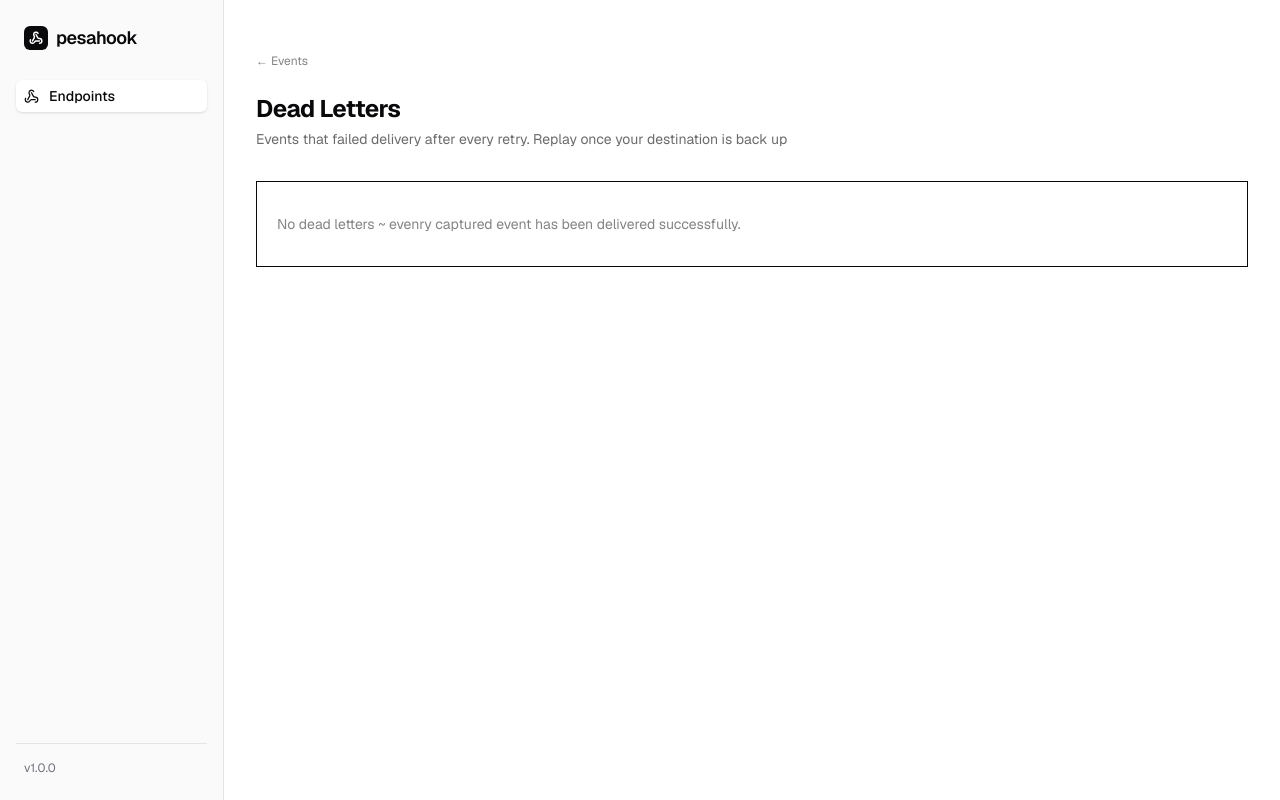
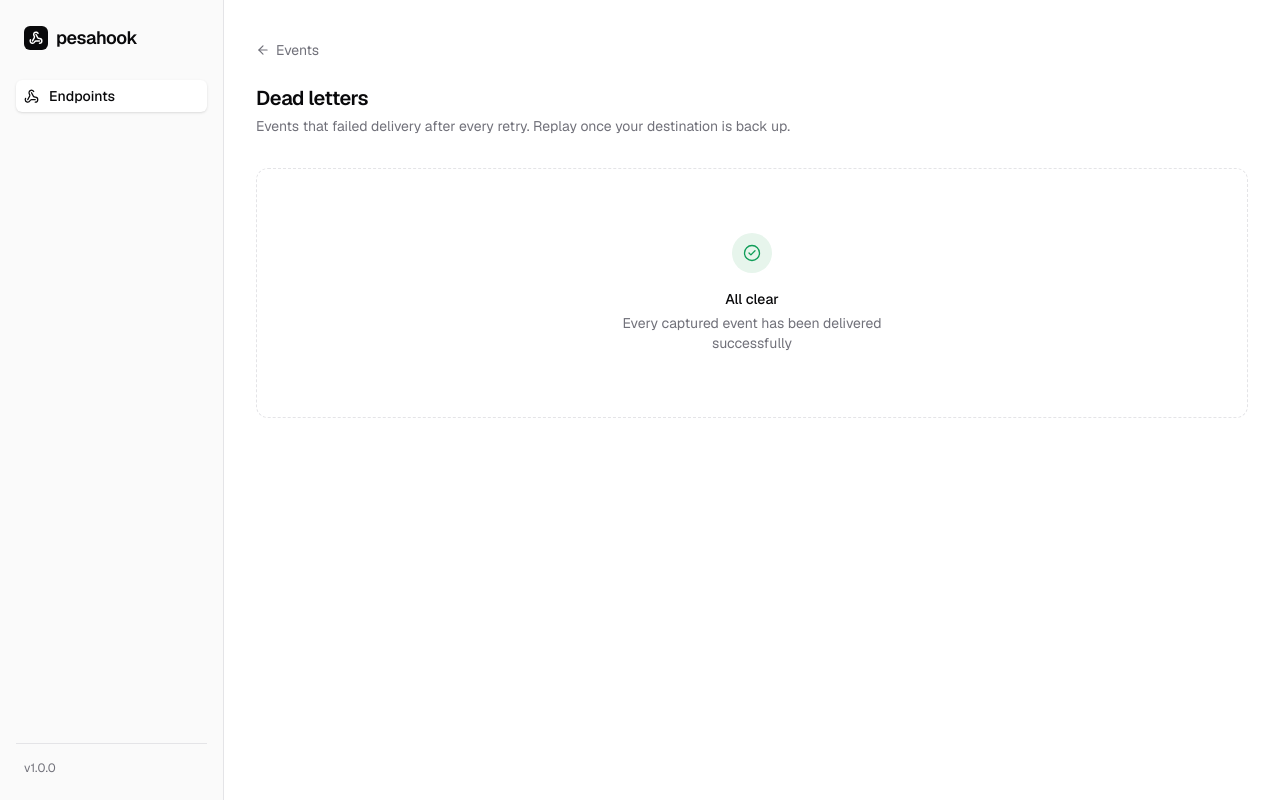
Before and after one commit to Its-Delimas/pesaHook, a Next.js app in the folder pesahook-dashboard/: page /endpoints/1/dead-letters in a window 1280 px wide. Built offline with nearby package versions, Linux system fonts and the light colour scheme.

Commit message:
refactor(dead-letters): improve layout and styling of Dead Letters page

```diff
--- a/pesahook-dashboard/app/endpoints/[id]/dead-letters/page.tsx
+++ b/pesahook-dashboard/app/endpoints/[id]/dead-letters/page.tsx
@@ -1,38 +1,45 @@
 import Link from "next/link";
+import { ArrowLeft,CheckCircle2 } from "lucide-react";
 import { getDeadLettersForEndpoint } from "@/lib/pesahook";
 import { ReplayButton } from "./replay-button";
 
-
-export default async function DeadLettersPage({params}:{params: Promise<{id: string}>;}) {
+export default async function DeadLettersPage({params}:{params:Promise<{id:string}>;}){
     const {id} = await params
-    const deadLetters = await getDeadLettersForEndpoint(id);
+    const deadletters = await getDeadLettersForEndpoint(id)
 
     return (
-        <main className="min-h-screen bg-paper px-8 py-12 font-body text-ink">
-            <Link href={`/endpoints/${id}`} className="text-xs text-ink/50 hover:text-ink mb-6 inline-block">
-                  ← Events
+        <main className="px-8 py-10 w-full">
+            <Link href={`/endpoints/${id}`} className="inline-flex items-center gap-1.5 text-sm text-muted hover:text-ink transition-colors mb-6">
+                <ArrowLeft size={14}/> Events
             </Link>
 
-            <h1 className="font-display text-2xl font-bold tracking-tight mb-1">
-                Dead Letters
-            </h1>
-            <p className="text-sm text-ink/60 mb-8">
-                Events that failed delivery after every retry. Replay once your destination is back up
+            <div className="mb-8">
+                <h1 className="text-xl font-semibold tracking-tight">Dead letters</h1>
+                <p className="text-sm text-muted mt-1">
+                    Events that failed delivery after every retry. Replay once your destination is back up.
                 </p>
+            </div>
 
-            <div className="border border-brick/30 divide-y divide-brick/15">
-                {deadLetters.length === 0 && (
-                    <div className="px-5 py-8 text-sm text-ink/50">
-                        No dead letters ~ evenry captured event has been delivered successfully.
+            {deadletters.length=== 0 ? (
+                <div className="border border-dashed border-border rounded-xl px-6 py-16 flex flex-col items-center text-center">
+                    <div className="w-10 h-10 rounded-full bg-accent-soft flex items-center justify-center mb-4">
+                        <CheckCircle2 size={18} className="text-accent" strokeWidth={1.75} />
                     </div>
-                )}
-
-                {deadLetters.map((dl)=>(
-                    <div key={dl.event.event_id} className="flex items-center justify-between px-5 py-4">
-                        <div className="flex flex-col gap-1">
+                    <p className="text-sm text-ink font-medium mb-1">All clear</p>
+                    <p className="text-sm text-muted max-w-xs">
+                        Every captured event has been delivered successfully
+                    </p>
+                </div>
+            ):(
+                <div className="border border-border rounded-xl overflow-hidden">
+                    {deadletters.map((dl,i)=>(
+                        <div key={dl.event.event_id} className={`flex items-center justify-between gap-4 px-5 py-4 ${
+                            i !== 0 ? "border-t border-border":""
+                        }`}>
+                            <div className="flex flex-col gap-1 min-w-0">
                                 <span className="font-mono text-sm">{dl.event.transaction_id}</span>
-                            <span className="text-xs text-brick">{dl.last_error}</span>
-                            <span className="font-mono text-[11px] text-ink/40">
+                                <span className="text-xs text-danger">{dl.last_error}</span>
+                                <span className="text-xs text-muted">
                                     {dl.attempts} attempts · failed {new Date(dl.failed_at).toLocaleString()}
                                 </span>
                             </div>
@@ -41,7 +48,7 @@ export default async function DeadLettersPage({params}:{params: Promise<{id: str
                         </div>
                     ))}
                 </div>
+            )}
         </main>
-    )
-
+    );
 }
```
Lines whose indentation alone changed are shown as unchanged.
